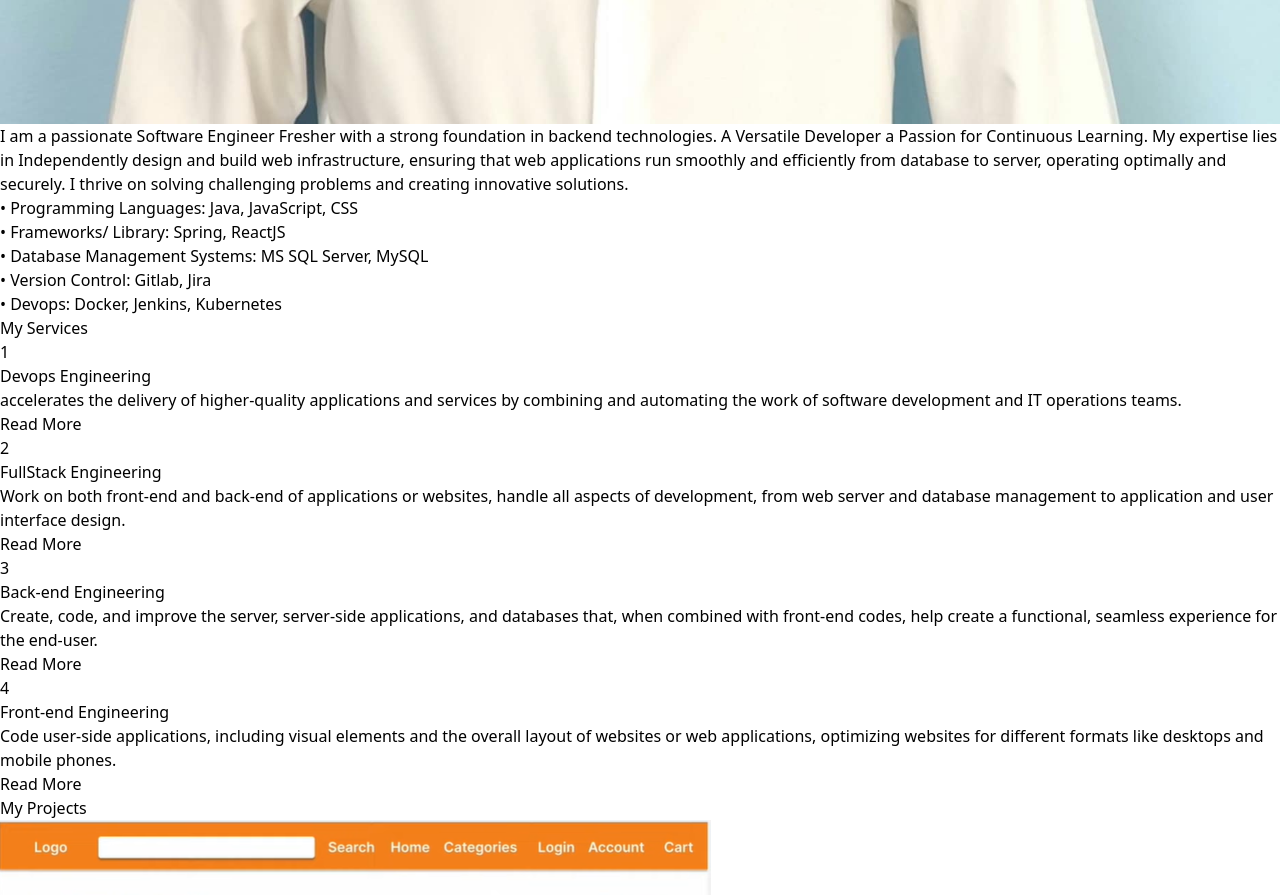
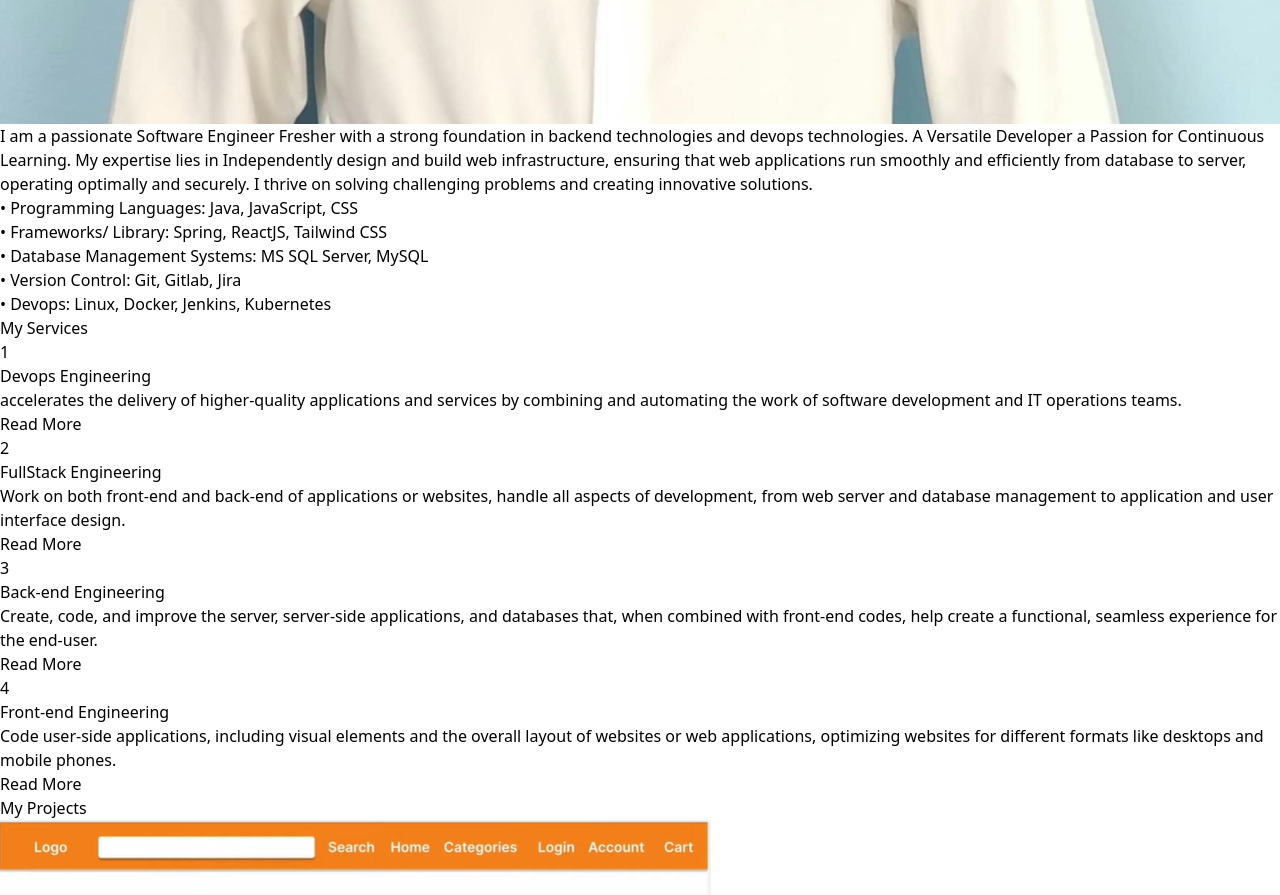
Before and after one commit to heaven-vo/heaven-portfolio, a React (Vite) app: page / in a window 1280 px wide. Shown: the part 2500-3395 px from the top of the page. Built offline with nearby package versions, Linux system fonts and the light colour scheme.

Commit message:
update about infor

```diff
--- a/src/components/About.jsx
+++ b/src/components/About.jsx
@@ -9,7 +9,7 @@ const About = () => {
                 <img src={Hero} alt="" className="w-72 h-80 rounded object-cover mb-8 md:mb-0"/>
                 <div className="flex-1">
                     <p className="text-lg mb-8">
-                        I am a passionate Software Engineer Fresher with a strong foundation in backend technologies.
+                        I am a passionate Software Engineer Fresher with a strong foundation in backend technologies and devops technologies.
                         A Versatile Developer a Passion for Continuous Learning. My expertise lies in Independently design and build web infrastructure,
                         ensuring that web applications run smoothly and efficiently from database to server, operating optimally and securely.
                         I thrive on solving challenging problems and creating innovative solutions.
@@ -18,16 +18,16 @@ const About = () => {
                     •	Programming Languages: Java, JavaScript, CSS
                     </p>
                     <p className="text-lg mb-3">
-                    •	Frameworks/ Library: Spring, ReactJS
+                    •	Frameworks/ Library: Spring, ReactJS, Tailwind CSS
                     </p>
                     <p className="text-lg mb-3">
                     •	Database Management Systems: MS SQL Server, MySQL
                     </p>
                     <p className="text-lg mb-3">
-                    •	Version Control: Gitlab, Jira
+                    •	Version Control: Git, Gitlab, Jira
                     </p>
                     <p className="text-lg mb-3">
-                    •	Devops: Docker, Jenkins, Kubernetes
+                    •	Devops: Linux, Docker, Jenkins, Kubernetes
                     </p>
                 </div>
             </div>
```
